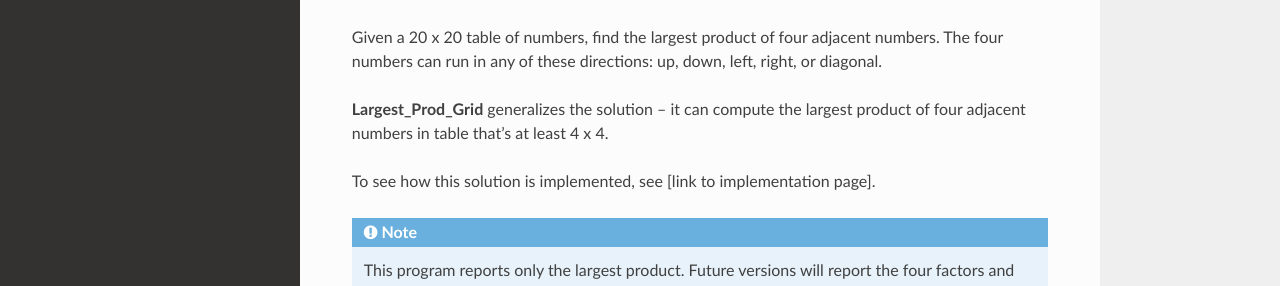
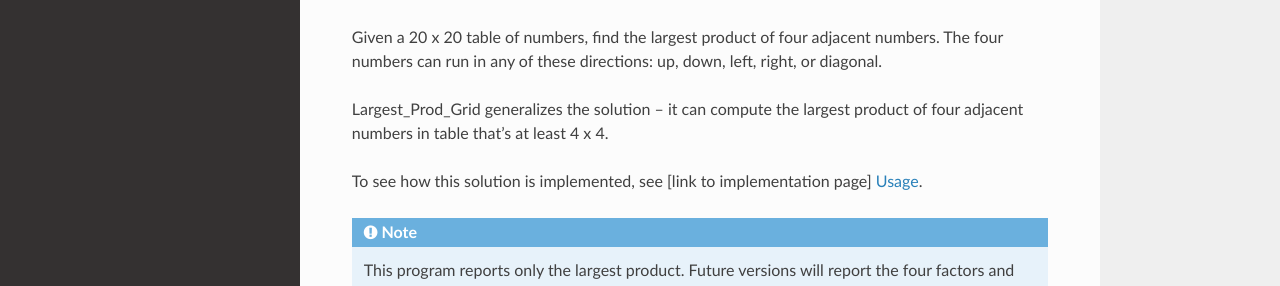
Before and after one commit to XtinaJohnson/largest_prod_grid_docs, a Sphinx documentation site: the page built from docs/source/index.rst, in a window 1280 px wide and 1159 px high. Shown: the part 182-468 px from the top of the window. Built offline with Sphinx 7.4.7 and the Read the Docs theme 2.0.0, drawn with Linux system fonts in a browser that asks for light colours.

Commit message:
Small changes

```diff
--- a/docs/source/index.rst
+++ b/docs/source/index.rst
@@ -2,16 +2,16 @@
 ===============================================
 
 **Largest_Prod_Grid** is a Python program that solves a mathematics problem posed
-by `Project Euler <https://https://projecteuler.net/>`_:
+by `Project Euler <https://projecteuler.net/>`_:
 
 Given a 20 x 20 table of numbers, find the largest product of four adjacent
 numbers. The four numbers can run in any of these directions: up, down, left,
 right, or diagonal.
 
-**Largest_Prod_Grid** generalizes the solution -- it can compute the largest
+Largest_Prod_Grid generalizes the solution -- it can compute the largest
 product of four adjacent numbers in table that's at least 4 x 4.
 
-To see how this solution is implemented, see [link to implementation page].
+To see how this solution is implemented, see [link to implementation page] :doc:`usage`.
 
 .. note::
 
```
